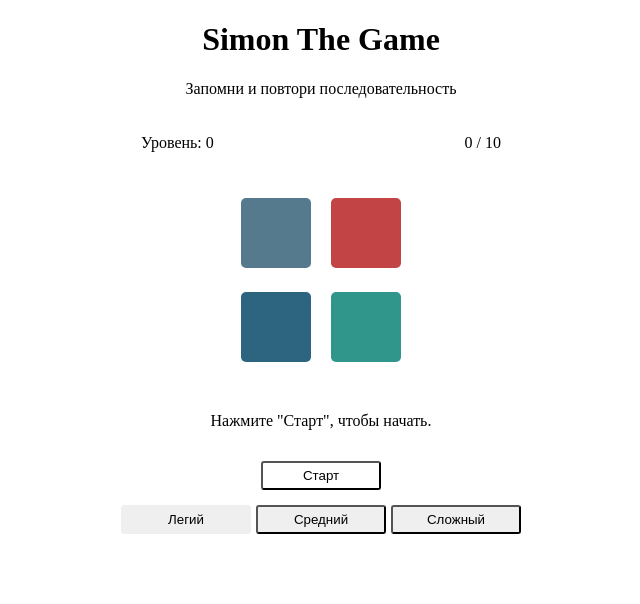
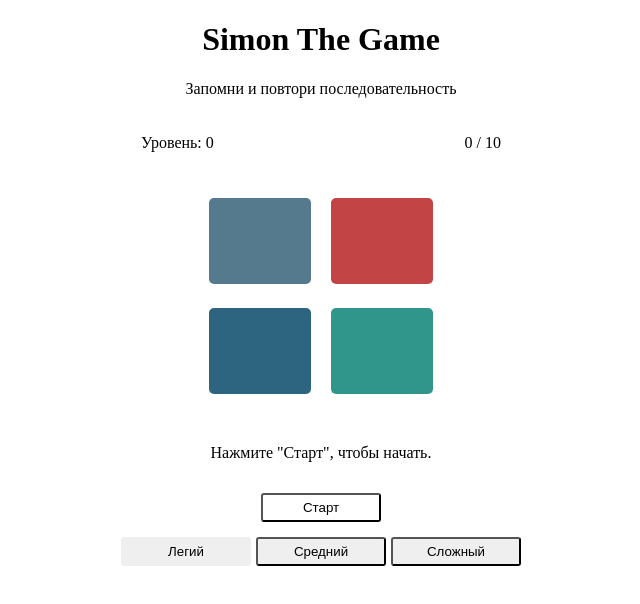
Before and after one commit to Albina25/simon-the-game, a Vue app: page / in a window 1280 px wide. Shown: the top 604 px of the page, without its empty margins (319-959 px from the left). Built offline with nearby package versions, Linux system fonts and the light colour scheme; the HTML template or start-up script is replaced by a standard one.

Commit message:
fix: add mouse-cursor-gradient-tracking

```diff
--- a/src/components/PlayingField.vue
+++ b/src/components/PlayingField.vue
@@ -16,15 +16,18 @@
             v-if="cell"
             :id="cell.id"
             :style="`background-color:${cell.color}`"
-            class="cell"
+            class="cell mouse-cursor-gradient-tracking"
             @click="selectByUser(cell.id)"
-          ></div>
+          >
+            <span></span>
+          </div>
         </div>
       </div>
     </div>
     <div class="action">
       <p>{{ textStage }}</p>
       <button
+        :disabled="this.gameStatus === 'repeat' || this.gameStatus === 'member'"
         :class="[
           'btn',
           'btn-start',
@@ -99,9 +102,25 @@ export default {
       minFieldSize: 2,
     };
   },
+
   mounted() {
     this.createPlayingField();
     this.delay = Number(localStorage.getItem("simon-difficult")) || 1500;
+    this.$nextTick(() => {
+      document.addEventListener("mouseover", function (e) {
+        const id = e.target.id;
+        if (id) {
+          const cell = document.querySelector(`#${id}`);
+          cell.addEventListener("mousemove", (e) => {
+            let rect = e.target.getBoundingClientRect();
+            let x = e.clientX - rect.left;
+            let y = e.clientY - rect.top;
+            cell.style.setProperty("--x", x + "px");
+            cell.style.setProperty("--y", y + "px");
+          });
+        }
+      });
+    });
   },
   computed: {
     numberOfCells() {
@@ -323,8 +342,10 @@ export default {
 }
 
 .btn-start {
+  position: relative;
   margin: 15px;
   padding: 5px 40px;
+  overflow: hidden;
   color: var(--white);
   background-color: var(--green);
   &_disabled {
@@ -394,4 +415,37 @@ export default {
     max-height: 50px;
   }
 }
+
+.mouse-cursor-gradient-tracking {
+  position: relative;
+  background: #7983ff;
+  padding: 0.5rem 1rem;
+  font-size: 1.2rem;
+  border: none;
+  color: white;
+  cursor: pointer;
+  outline: none;
+  overflow: hidden;
+}
+
+.mouse-cursor-gradient-tracking span {
+  position: relative;
+}
+
+.mouse-cursor-gradient-tracking::before {
+  --size: 0;
+  content: "";
+  position: absolute;
+  left: var(--x);
+  top: var(--y);
+  width: var(--size);
+  height: var(--size);
+  background: radial-gradient(circle closest-side, pink, transparent);
+  transform: translate(-50%, -50%);
+  transition: width 0.2s ease, height 0.2s ease;
+}
+
+.mouse-cursor-gradient-tracking:hover::before {
+  --size: 50px;
+}
 </style>
```
